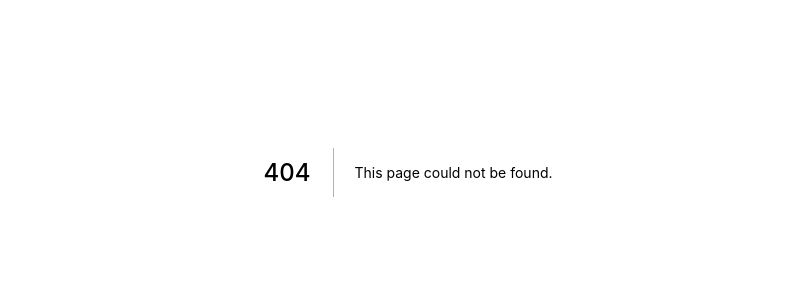
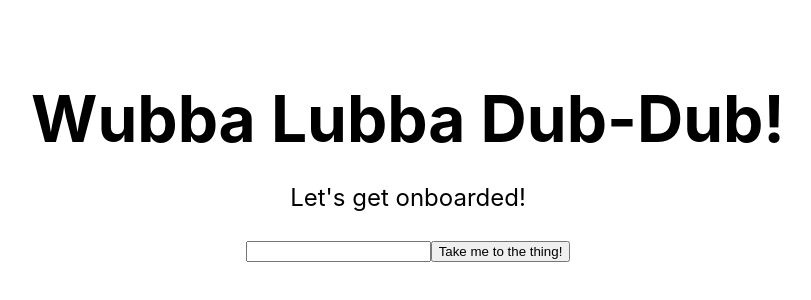
Before and after one commit to OneSignalDevelopers/OneSignal-Segment-Sample, a Next.js app: page /onboard/1 in a window 1280 px wide. Before the commit this address had no page. Shown: the part 228-528 px from the top of the page, without its empty margins (232-1043 px from the left). Built offline with nearby package versions, Linux system fonts and the light colour scheme.

Commit message:
Add page for user to complete onboarding

```diff
--- /dev/null
+++ b/pages/onboard/[uid].tsx
@@ -0,0 +1,59 @@
+import { Field, Form, Formik } from "formik";
+import type { NextPage } from "next";
+import { useRouter } from "next/dist/client/router";
+import Head from "next/head";
+import React from "react";
+import { UserOnboardInfo } from "../../common/types";
+import styles from "../../styles/Home.module.css";
+
+// Pull id from query params
+
+const Welcome: NextPage = () => {
+  const router = useRouter();
+  const { uid } = router.query;
+
+  const completeOnboarding = async (data: UserOnboardInfo) => {
+    await fetch("http://localhost:3000/api/onboard", {
+      method: "POST",
+      headers: {
+        "Content-Type": "application/json",
+      },
+      body: JSON.stringify(data),
+    });
+
+    router.push("/welcome");
+  };
+
+  if (typeof uid !== "string") {
+    return <div>Oops</div>;
+  }
+
+  return (
+    <div className={styles.container}>
+      <Head>
+        <title>Wubba Lubba Dub-Dub!</title>
+        <meta
+          name="description"
+          content="The same stuff, just event based bruh"
+        />
+        <link rel="icon" href="/favicon.ico" />
+      </Head>
+
+      <main className={styles.main}>
+        <h1 className={styles.title}>Wubba Lubba Dub-Dub!</h1>
+        <p className={styles.description}>Let&#39;s get onboarded!</p>
+        <Formik
+          initialValues={{ name: "", id: uid }}
+          onSubmit={completeOnboarding}
+        >
+          <Form>
+            <Field name="name" type="text" />
+            <button type="submit">Take me to the thing!</button>
+          </Form>
+        </Formik>
+      </main>
+    </div>
+  );
+};
+
+export default Welcome;
```
